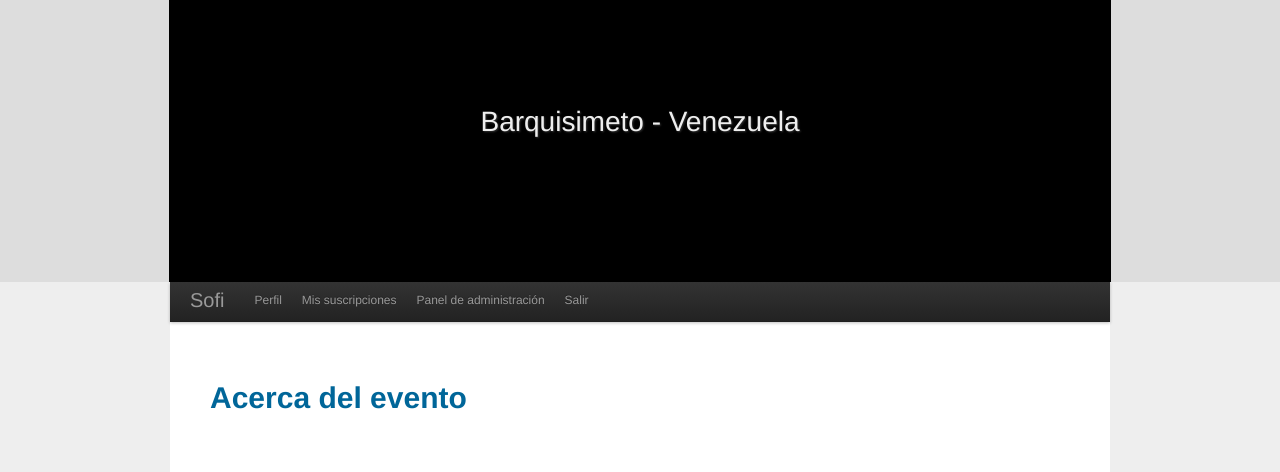
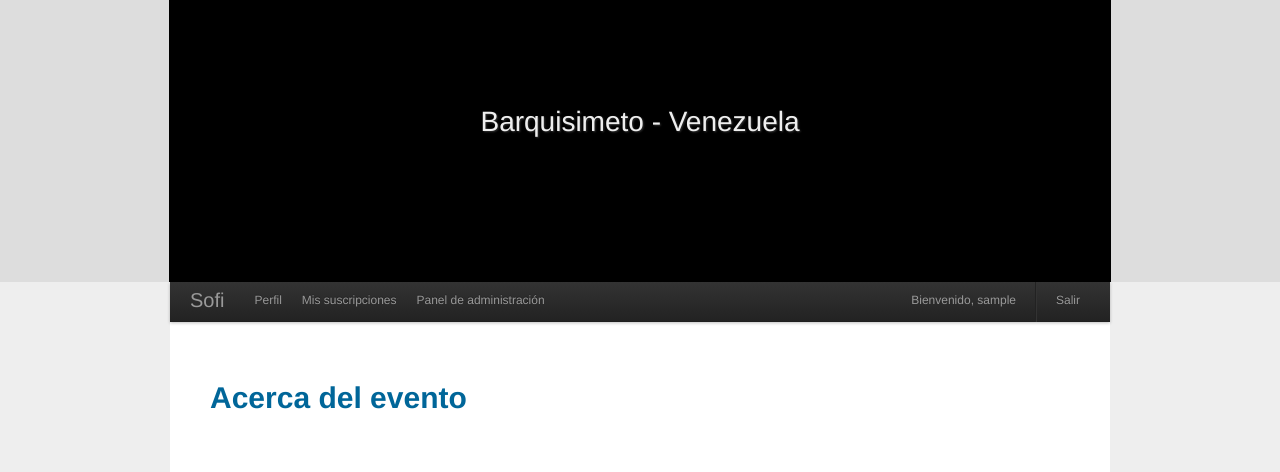
Before and after one commit to Conectivo/sofi, a Django app: template sofi/templates/detalle/detalle.html in a window 1280 px wide. Shown: the top 472 px of the page. Run offline with Django 3.2, Linux system fonts and the light colour scheme; the template is opened without the code that fills it: values that come from a table or form of the project are taken from there, others are empty; the visitor is signed in with stand-in values (Sample User, id 1); parts of the project's set-up code (start-up, migrations or seed data) failed here and were passed over.

Commit message:
Modificados estilos del navbar

```diff
--- a/sofi/site_media/css/evento.css
+++ b/sofi/site_media/css/evento.css
@@ -63,6 +63,13 @@ h1 {
 
 .navbar a {
   font-size: 12px;
+}
+
+.navbar .username {
+  font-size: 12px;
+  padding: 9px 10px 11px;
+  line-height: 19px;
+  float: right;
 }
 
 #about {
--- a/sofi/templates/navbar.html
+++ b/sofi/templates/navbar.html
@@ -4,8 +4,8 @@
     <div class="navbar-inner">
         <div class="container">
             <a class="brand" href="#">Sofi</a> <!-- Nombre corto (slug) -->
+            {% if user.is_authenticated %}
             <ul class="nav">
-                {% if user.is_authenticated %}
                 <li><a href="/profiles/edit">{% trans "Perfil" %}</a></li>
                 <li><a href="/suscriptor/mis_suscripciones/">{% trans "Mis suscripciones" %}</a></li>
                 {% if user.userprofile_set.get.organizador_set.all %}
@@ -14,13 +14,19 @@
                 {% if user.is_staff %}
                 <li><a href="/admin/">{% trans "Panel de administración" %}</a></li>
                 {% endif %}
-                <li><a href="/accounts/logout/">{% trans "Salir" %}</a></li>
-                {% else %}
+            </ul>
+            <ul class="nav pull-right">
+                <li class="pull-right"><span class="username">{% trans "Bienvenido" %}, {{ user.username }}</span></li>
+                <li class="divider-vertical"></li>
+                <li class="pull-right"><a href="/accounts/logout/">{% trans "Salir" %}</a></li>
+            </ul>
+            {% else %}
+            <ul class="nav">
                 <li><a href="/accounts/login/">{% trans "Entrar" %}</a></li>
                 <li><a href="/accounts/register/">{% trans "Crear cuenta" %}</a></li>
                 <li><a href="/accounts/password/reset/">{% trans "Recuperar contraseña" %}</a></li>
-                {% endif %}
             </ul>
+            {% endif %}
         </div>
     </div>
 </div>
```
